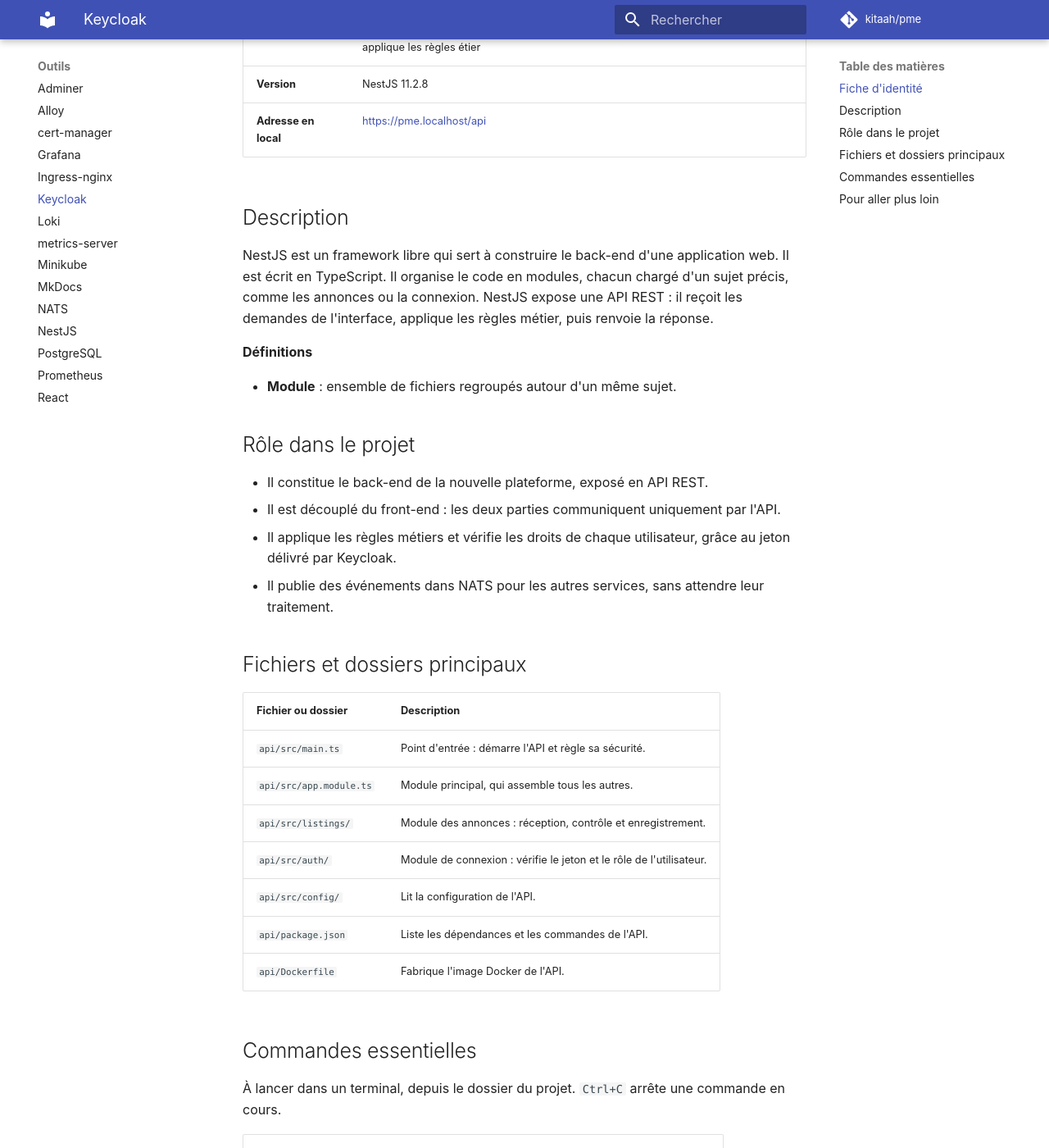
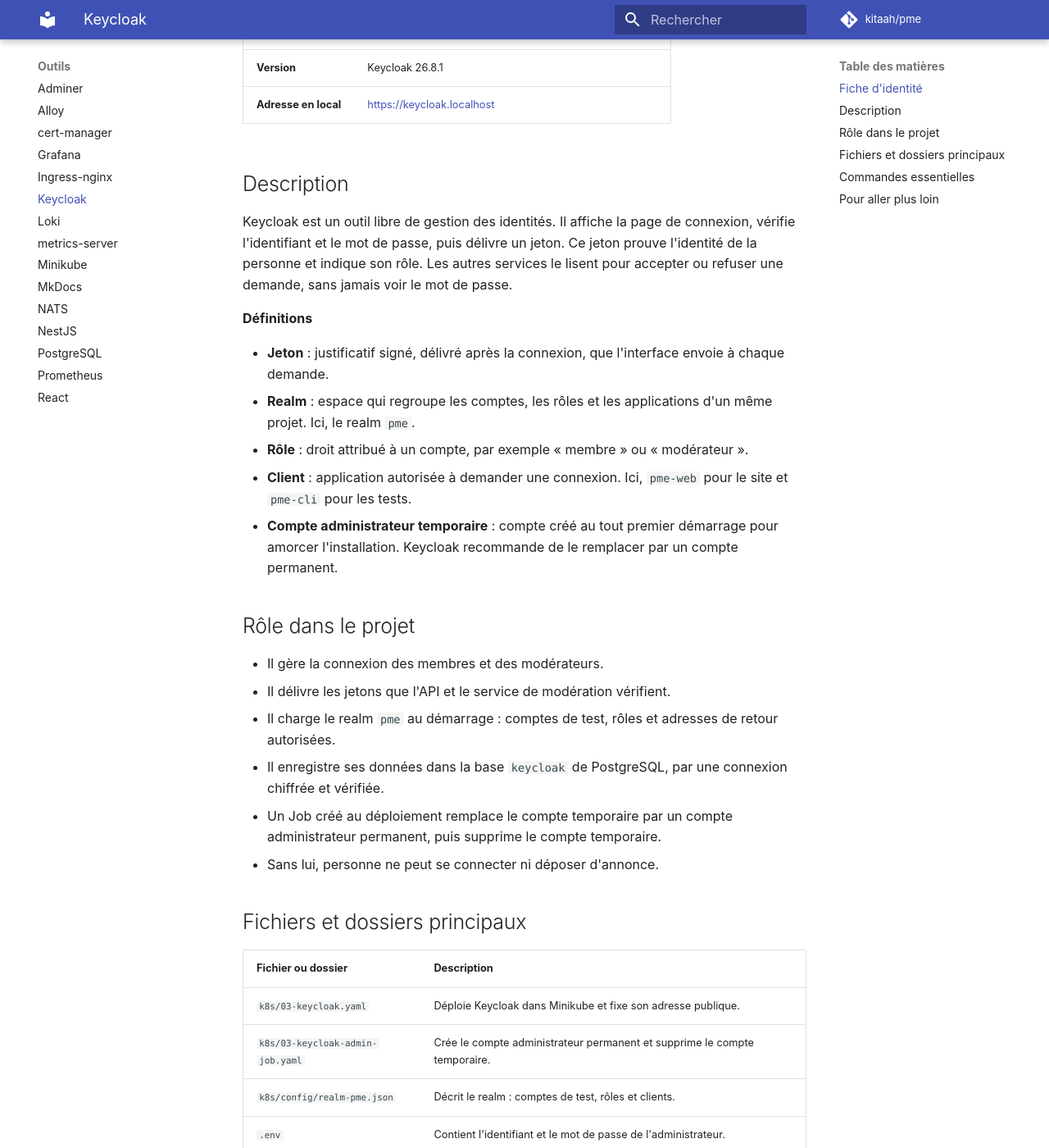
Before and after one commit to kitaah/pme, an MkDocs documentation site: the page built from docs/outils/keycloak.md, in a window 1280 px wide and 1400 px high, scrolled down 310 px. Shown: the whole window at 82% size. Built offline with MkDocs 1.6.1 and Material for MkDocs 9.7.7, drawn with Linux system fonts in a browser that asks for light colours; comment, search, counter and statistics services are not loaded; some of the changed text lies outside the part shown.

```diff
--- a/docs/outils/keycloak.md
+++ b/docs/outils/keycloak.md
@@ -1,59 +1,77 @@
-# NestJS
+# Keycloak
 
 ## Fiche d'identité
 
 | Information | Détail |
 |---|---|
-| **Rôle** | Construit le back-end de la plateforme : il reçoit les demandes de l'interface et applique les règles étier |
-| **Version** | NestJS 11.2.8 |
-| **Adresse en local** | <https://pme.localhost/api> |
+| **Rôle** | Gère les comptes, la connexion et les rôles des utilisateurs |
+| **Version** | Keycloak 26.8.1 |
+| **Adresse en local** | <https://keycloak.localhost> |
 
 ## Description
 
-NestJS est un framework libre qui sert à construire le back-end d'une application web. Il est écrit en TypeScript. Il
-organise le code en modules, chacun chargé d'un sujet précis, comme les annonces ou la connexion. NestJS expose une API
-REST : il reçoit les demandes de l'interface, applique les règles métier, puis renvoie la réponse.
+Keycloak est un outil libre de gestion des identités. Il affiche la page de connexion, vérifie l'identifiant et le mot
+de passe, puis délivre un jeton. Ce jeton prouve l'identité de la personne et indique son rôle. Les autres services le
+lisent pour accepter ou refuser une demande, sans jamais voir le mot de passe.
 
 **Définitions**
 
-- **Module** : ensemble de fichiers regroupés autour d'un même sujet.
+- **Jeton** : justificatif signé, délivré après la connexion, que l'interface envoie à chaque demande.
+- **Realm** : espace qui regroupe les comptes, les rôles et les applications d'un même projet. Ici, le realm `pme`.
+- **Rôle** : droit attribué à un compte, par exemple « membre » ou « modérateur ».
+- **Client** : application autorisée à demander une connexion. Ici, `pme-web` pour le site et `pme-cli` pour les tests.
+- **Compte administrateur temporaire** : compte créé au tout premier démarrage pour amorcer l'installation. Keycloak
+  recommande de le remplacer par un compte permanent.
 
 ## Rôle dans le projet
 
-- Il constitue le back-end de la nouvelle plateforme, exposé en API REST.
-- Il est découplé du front-end : les deux parties communiquent uniquement par l'API.
-- Il applique les règles métiers et vérifie les droits de chaque utilisateur, grâce au jeton délivré par Keycloak.
-- Il publie des événements dans NATS pour les autres services, sans attendre leur traitement.
+- Il gère la connexion des membres et des modérateurs.
+- Il délivre les jetons que l'API et le service de modération vérifient.
+- Il charge le realm `pme` au démarrage : comptes de test, rôles et adresses de retour autorisées.
+- Il enregistre ses données dans la base `keycloak` de PostgreSQL, par une connexion chiffrée et vérifiée.
+- Un Job créé au déploiement remplace le compte temporaire par un compte administrateur permanent, puis supprime le
+  compte temporaire.
+- Sans lui, personne ne peut se connecter ni déposer d'annonce.
 
 ## Fichiers et dossiers principaux
 
 | Fichier ou dossier | Description |
 |---|---|
-| `api/src/main.ts` | Point d'entrée : démarre l'API et règle sa sécurité. |
-| `api/src/app.module.ts` | Module principal, qui assemble tous les autres. |
-| `api/src/listings/` | Module des annonces : réception, contrôle et enregistrement. |
-| `api/src/auth/` | Module de connexion : vérifie le jeton et le rôle de l'utilisateur. |
-| `api/src/config/` | Lit la configuration de l'API. |
-| `api/package.json` | Liste les dépendances et les commandes de l'API. |
-| `api/Dockerfile` | Fabrique l'image Docker de l'API. |
+| `k8s/03-keycloak.yaml` | Déploie Keycloak dans Minikube et fixe son adresse publique. |
+| `k8s/03-keycloak-admin-job.yaml` | Crée le compte administrateur permanent et supprime le compte temporaire. |
+| `k8s/config/realm-pme.json` | Décrit le realm : comptes de test, rôles et clients. |
+| `.env` | Contient l'identifiant et le mot de passe de l'administrateur. |
+| `Makefile` | Contient les commandes pour ouvrir Keycloak, lire son journal et obtenir un jeton. |
 
 ## Commandes essentielles
 
-À lancer dans un terminal, depuis le dossier du projet. `Ctrl+C` arrête une commande en cours.
+À lancer dans un terminal, depuis le dossier du projet, Minikube démarré.
 
 | Commande | Description |
 |---|---|
-| `make install` | Installe les dépendances. |
-| `make api` | Démarre l'API et la redémarre à chaque modification du code. |
-| `make test` | Lance les tests automatiques. |
-| `make test-integration` | Teste l'API avec de vraies bases de données, Docker démarré. |
-| `make image-api` | Fabrique l'image Docker de l'API dans Minikube. |
-| `make logs-api` | Affiche le journal de l'API, mis à jour en direct. |
+| `make deploy` | Installe Keycloak avec le reste de la plateforme. |
+| `make keycloak` | Ouvre Keycloak dans le navigateur. |
+| `make token KC_USER=membre` | Affiche un jeton de test pour le compte indiqué. |
+| `make logs-keycloak` | Affiche le journal de Keycloak, mis à jour en direct. |
+| `make pods` | Indique si Keycloak est prêt. |
+
+!!! tip "Astuce"
+    Pour se connecter à la console d'administration, utiliser `KEYCLOAK_ADMIN` et `KEYCLOAK_ADMIN_PASSWORD` du fichier
+    `.env`. Le compte `bootstrap` n'existe plus une fois le Job terminé.
 
 !!! note "À savoir"
-`make api` a besoin de la base de données, de NATS et de Keycloak : lancer d'abord `make port-forward`.
+    Keycloak met environ 40 secondes à démarrer : il prépare sa configuration à chaque démarrage. Attendre que
+    `make pods` affiche `1/1` avant d'ouvrir la page.
+
+!!! note "À savoir"
+    Le realm est importé au démarrage seulement s'il n'existe pas encore. Pour appliquer une modification du fichier
+    `realm-pme.json`, il faut recréer la base `keycloak`.
+
+!!! warning "Attention"
+    Keycloak tourne ici en mode développement. En production, il faudra le démarrer en mode `start`, avec un compte
+    administrateur protégé par une double authentification.
 
 ## Pour aller plus loin
 
-- [Site officiel de NestJS](https://nestjs.com/)
-- [Documentation officielle](https://docs.nestjs.com/)
+- [Site officiel de Keycloak](https://www.keycloak.org/)
+- [Documentation officielle](https://www.keycloak.org/documentation)
```
Also changed, not shown: docs/outils/alloy.md (+2 -10 lines), docs/outils/grafana.md (+7 -7 lines), docs/outils/ingress-nginx.md (+5 -1 lines), docs/outils/nestjs.md (+8 -2 lines).
